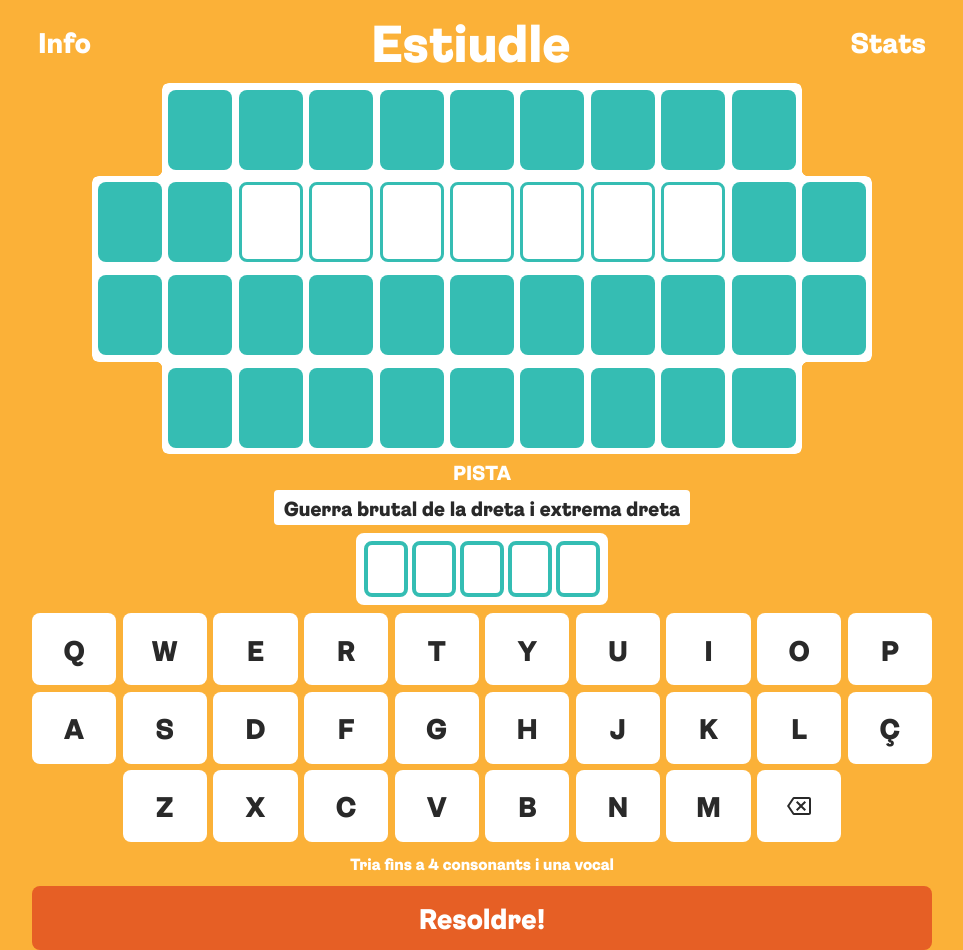
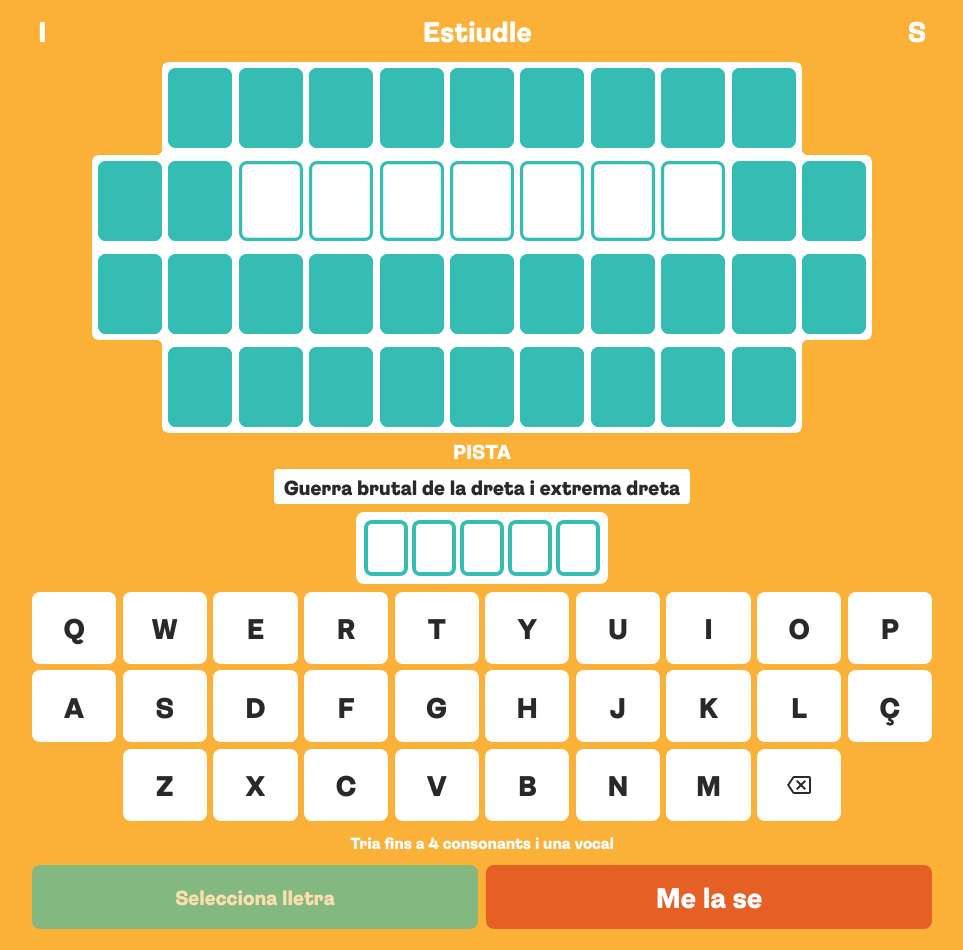
Before and after one commit to compromis/estiudle, a Vue app: page / in a window 1280 px wide. Shown: the whole page, without its empty margins (158-1121 px from the left). After the commit the page ends 929 px from the top, so only its background shows below. Built offline with nearby package versions, Linux system fonts and the light colour scheme; a web font is replaced by a local one.

Commit message:
minor style changes

```diff
--- a/src/components/AppNav.vue
+++ b/src/components/AppNav.vue
@@ -9,9 +9,9 @@ const openStats = () => stats.openModal()
 
 <template>
   <div class="app-nav">
-    <button>Info</button>
+    <button>I</button>
     <div class="app-nav-logo">Estiudle</div>
-    <button @click="openStats">Stats</button>
+    <button @click="openStats">S</button>
   </div>
 </template>
 
@@ -19,17 +19,19 @@ const openStats = () => stats.openModal()
 .app-nav {
   width: 100%;
   display: flex;
+  align-items: center;
   line-height: 1;
   padding: 1rem 0;
 
   &-logo {
-    font-size: var(--font-size-lg);
+    font-size: var(--font-size-md);
     margin: 0 auto;
   }
 
   button {
     color: var(--white);
     font-size: var(--font-size-md);
+    line-height: 1;
   }
 }
 </style>
--- a/src/components/Clue.vue
+++ b/src/components/Clue.vue
@@ -23,6 +23,7 @@ const { clue } = board
   display: flex;
   align-items: center;
   justify-content: center;
+  text-align: center;
 
   &-content {
     border-radius: .25rem;
--- a/src/components/Keyboard.vue
+++ b/src/components/Keyboard.vue
@@ -56,6 +56,7 @@ const solve = () => {
 }
 
 const enterSolveMode = () => {
+  selectedLetter.value = null
   board.enterSolveMode()
 }
 
@@ -96,26 +97,26 @@ const handleKeyStrokes = (e) => {
       <span v-else>Tria fins a 4 consonants i una vocal</span>
     </div>
 
-    <div v-if="solving">
+    <div class="buttons">
       <button
+        v-if="solving"
         class="solve-button solve-button-confirm"
         @click="solve"
         :disabled="firstAvailableSlotInSolution !== -1">
         Resoldre el panell
       </button>
-    </div>
-    <div v-else-if="selectedLetter">
       <button
+        v-if="!solving"
         class="solve-button solve-button-letter"
-        @click="enterLetter">
-        Compra la {{ selectedLetter }}
+        @click="enterLetter"
+        :disabled="!selectedLetter">
+        {{ selectedLetter ? `Compra la ${selectedLetter}` : 'Selecciona lletra' }}
       </button>
-    </div>
-    <div v-else>
       <button
+        v-if="!solving"
         class="solve-button solve-button-solution"
         @click="enterSolveMode">
-        Resoldre!
+        Me la se
       </button>
     </div>
   </div>
@@ -135,6 +136,15 @@ const handleKeyStrokes = (e) => {
   width: 100%;
   margin-top: clamp(.25rem, .5vw, .5rem);
   touch-action: manipulation;
+}
+
+.buttons {
+  display: flex;
+  gap: .5rem;
+
+  .solve-button {
+    flex-grow: 1;
+  }
 }
 
 .button {
@@ -164,8 +174,10 @@ const handleKeyStrokes = (e) => {
   width: 100%;
   border-radius: var(--border-radius);
   height: 4rem;
+  line-height: 1;
 
   &-letter {
+    font-size: var(--font-size-sm);
     background: var(--blue);
     color: var(--white);
   }
--- a/src/components/LetterBoard.vue
+++ b/src/components/LetterBoard.vue
@@ -55,8 +55,7 @@ const letters = computed(() => {
 
     &-empty {
       background: var(--white);
-      outline: 4px solid var(--blue);
-      outline-offset: -4px;
+      box-shadow: inset 0 0 0 4px var(--blue);
     }
   }
 }
--- a/src/components/PhraseBoard.vue
+++ b/src/components/PhraseBoard.vue
@@ -125,8 +125,7 @@ const isFilled = (letter) => letters.value.includes(letter)
     font-size: clamp(1.75rem, 7vw, 3.5rem);
     color: var(--black);
     border-radius: var(--border-radius);
-    outline: clamp(3px, .25vw, 12px) solid var(--blue);
-    outline-offset: calc(clamp(3px, .1vw, 12px) * -1);
+    box-shadow: inset 0 0 0 clamp(3px, .25vw, 12px) var(--blue);
 
     &.empty {
       background: var(--blue);
```
